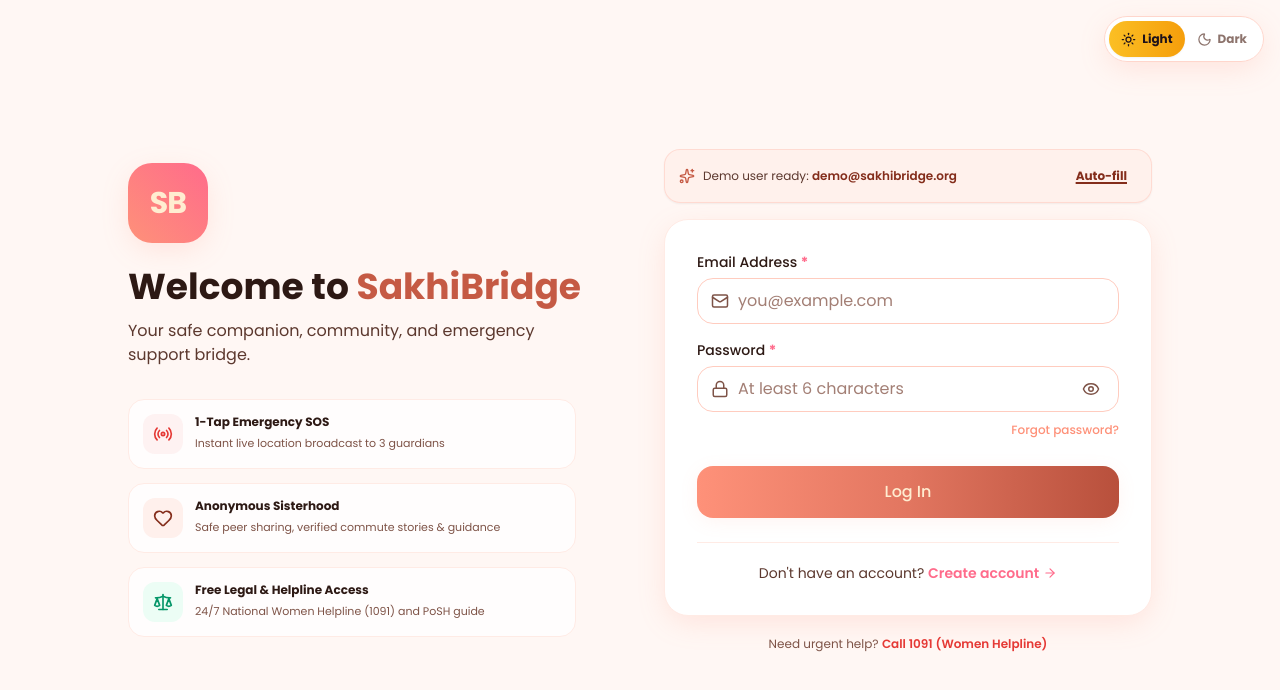
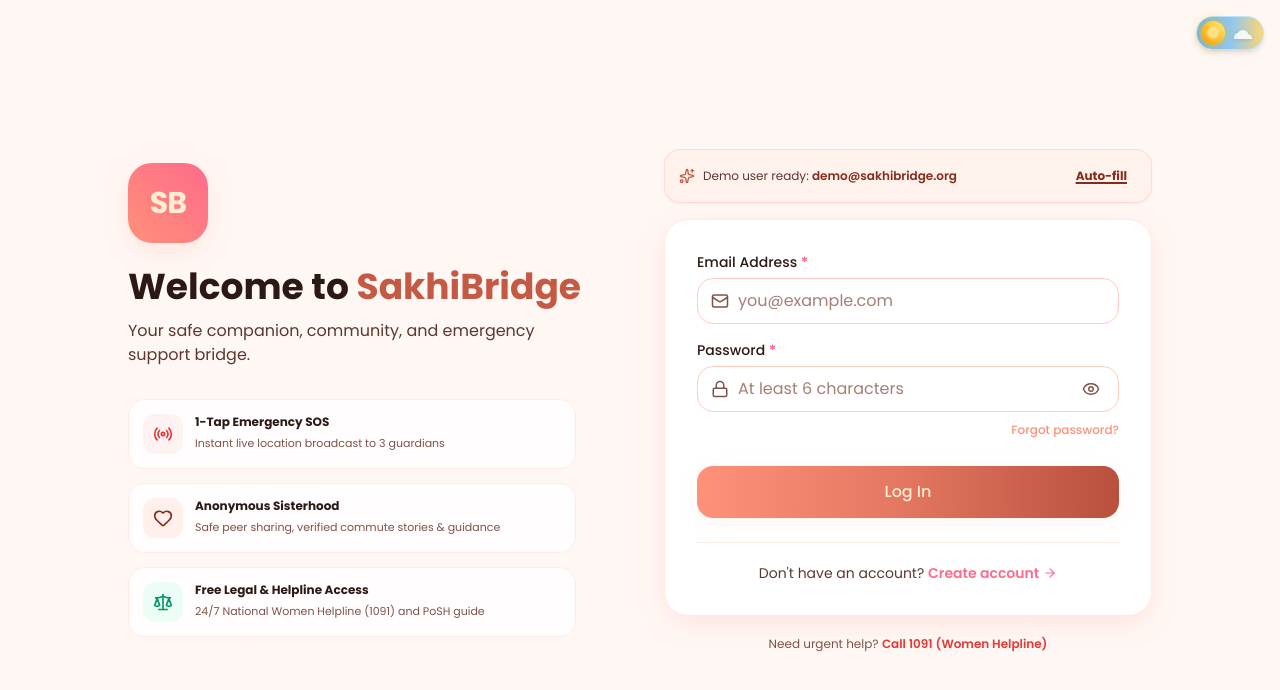
Before and after one commit to AadarshMishra212/SakhiBridge, a React (Vite) app: page /login in a window 1280 px wide. Shown: the top 690 px of the page. Built offline with nearby package versions, Linux system fonts and the light colour scheme.

Commit message:
feat(ui): add animated Day/Night theme toggle switch and fix header spacing

```diff
--- a/src/components/Header.jsx
+++ b/src/components/Header.jsx
@@ -78,7 +78,7 @@ export const Header = ({ title, subtitle, showActions = true }) => {
 
         {/* Action icons / Quick Helpline / User profile */}
         {showActions && (
-          <div className="flex items-center gap-2 sm:gap-3 pr-36 md:pr-40 shrink-0">
+          <div className="flex items-center gap-2 sm:gap-3 pr-20 sm:pr-24 shrink-0">
             {/* Quick Helpline link on tablet/laptop */}
             <a
               href="tel:1091"
@@ -110,7 +110,7 @@ export const Header = ({ title, subtitle, showActions = true }) => {
                 <div className="w-8 h-8 rounded-full bg-primary-soft dark:bg-[#281823] text-[#842D1B] dark:text-lace font-bold text-xs flex items-center justify-center border border-primary-200 dark:border-[#4C293C] shadow-xs">
                   {user.avatar || 'SB'}
                 </div>
-                <span className="hidden sm:inline-block text-xs font-semibold text-ink dark:text-lace max-w-[100px] truncate">
+                <span className="hidden sm:inline-block text-xs font-semibold text-ink dark:text-lace max-w-[140px] truncate">
                   {user.name}
                 </span>
               </NavLink>
--- a/src/components/ThemeToggle.jsx
+++ b/src/components/ThemeToggle.jsx
@@ -1,65 +1,112 @@
 import React from 'react';
-import { Sun, Moon } from 'lucide-react';
 import { useTheme } from '../context/useTheme';
 
 /**
- * High-Contrast Corner Theme Switcher
- * Features a dual-pill segmented toggle switch:
- * - Shows both "Light" and "Dark" states clearly
- * - Actively highlights the current theme
- * - Instant one-tap switching with minimum 44px touch height
- * - Fixed safely in the corner with high z-index
+ * Animated Day/Night Theme Toggle Switch
+ *
+ * Features:
+ * - Simple, compact single-switch button (prevents header/profile overlap)
+ * - Animated Day to Night transition:
+ *   - Day: Sunny blue sky, radiant rotating golden sun, drifting soft clouds
+ *   - Night: Deep velvet midnight sky, pearlescent moon with realistic craters, twinkling stars
+ * - Elastic spring physics on sliding thumb
+ * - Accessible: role="switch", aria-checked, keyboard support, WCAG 44px touch target
  */
 export const ThemeToggle = ({ className = '' }) => {
-  const { isDark, toggleTheme, setTheme } = useTheme();
+  const { isDark, toggleTheme } = useTheme();
 
   return (
     <div
       role="region"
-      aria-label="Color scheme switcher"
+      aria-label="Color theme switcher"
       className={`fixed top-3 right-3 sm:top-4 sm:right-4 z-50 pointer-events-auto select-none ${className}`}
     >
-      <div
-        className={`flex items-center p-1 rounded-full border shadow-float backdrop-blur-md transition-all duration-200 min-h-[44px] ${
+      <button
+        type="button"
+        role="switch"
+        aria-checked={isDark}
+        aria-label={isDark ? 'Switch to light mode' : 'Switch to dark mode'}
+        title={isDark ? 'Switch to Day mode (Light)' : 'Switch to Night mode (Dark)'}
+        onClick={toggleTheme}
+        className={`group relative flex items-center w-[64px] h-[32px] sm:w-[68px] sm:h-[34px] rounded-full p-1 cursor-pointer transition-all duration-500 shadow-md focus:outline-none focus-visible:ring-2 focus-visible:ring-offset-2 focus-visible:ring-primary ${
           isDark
-            ? 'bg-[#1E121A]/95 border-primary/40 shadow-[0_4px_24px_rgba(0,0,0,0.6)]'
-            : 'bg-white/95 border-primary-200 shadow-[0_4px_20px_rgba(254,145,121,0.2)]'
+            ? 'bg-gradient-to-r from-[#170E1A] via-[#241325] to-[#120815] border border-primary/40 shadow-[0_4px_16px_rgba(0,0,0,0.6)]'
+            : 'bg-gradient-to-r from-[#5EB3F6] via-[#89C7FB] to-[#FFD572] border border-sky-200 shadow-[0_4px_14px_rgba(94,179,246,0.35)]'
         }`}
       >
-        {/* Light Mode Button */}
-        <button
-          type="button"
-          onClick={() => setTheme('light')}
-          aria-pressed={!isDark}
-          aria-label="Switch to light mode"
-          title="Switch to light mode"
-          className={`flex items-center gap-1.5 px-3 py-1.5 rounded-full text-xs font-bold transition-all duration-200 min-h-[36px] cursor-pointer focus:outline-none focus:ring-2 focus:ring-amber-400 ${
-            !isDark
-              ? 'bg-gradient-to-r from-amber-400 to-amber-500 text-[#1E121A] shadow-sm scale-100'
-              : 'text-lace/80 hover:text-lace opacity-80 hover:opacity-100'
+        {/* Day Cloud Fluff (visible on right during day) */}
+        <div
+          aria-hidden="true"
+          className={`absolute right-2.5 flex items-center pointer-events-none transition-all duration-500 ease-out ${
+            isDark ? 'opacity-0 translate-y-3 scale-50' : 'opacity-90 translate-y-0 scale-100'
           }`}
         >
-          <Sun size={15} className={!isDark ? 'rotate-0' : '-rotate-45'} aria-hidden="true" />
-          <span>Light</span>
-        </button>
+          <svg
+            className="w-5 h-3 text-white/95 drop-shadow-[0_1px_2px_rgba(0,0,0,0.15)] fill-current"
+            viewBox="0 0 24 16"
+          >
+            <path d="M19.35 10.04C18.67 6.59 15.64 4 12 4 9.11 4 6.6 5.64 5.35 8.04 2.34 8.36 0 10.91 0 14c0 3.31 2.69 6 6 6h13c2.76 0 5-2.24 5-5 0-2.64-2.05-4.78-4.65-4.96z" />
+          </svg>
+        </div>
 
-        {/* Dark Mode Button */}
-        <button
-          type="button"
-          onClick={() => setTheme('dark')}
-          aria-pressed={isDark}
-          aria-label="Switch to dark mode"
-          title="Switch to dark mode"
-          className={`flex items-center gap-1.5 px-3 py-1.5 rounded-full text-xs font-bold transition-all duration-200 min-h-[36px] cursor-pointer focus:outline-none focus:ring-2 focus:ring-primary-400 ${
-            isDark
-              ? 'bg-gradient-to-r from-primary to-[#C55A44] text-[#140C12] font-black shadow-sm scale-100'
-              : 'text-ink-secondary hover:text-ink opacity-70 hover:opacity-100'
+        {/* Night Stars (visible on left during night) */}
+        <div
+          aria-hidden="true"
+          className={`absolute left-2.5 flex items-center gap-1 pointer-events-none transition-all duration-500 ease-out ${
+            isDark ? 'opacity-100 translate-y-0 scale-100' : 'opacity-0 -translate-y-3 scale-50'
           }`}
         >
-          <Moon size={15} className={isDark ? '-rotate-12' : 'rotate-0'} aria-hidden="true" />
-          <span>Dark</span>
-        </button>
-      </div>
+          {/* Sparkle 1 */}
+          <svg
+            className="w-2.5 h-2.5 text-lace animate-pulse drop-shadow-[0_0_4px_rgba(255,237,209,0.85)] fill-current"
+            viewBox="0 0 24 24"
+          >
+            <path d="M12 0L14 9L23 12L14 15L12 24L10 15L1 12L10 9L12 0Z" />
+          </svg>
+          {/* Star 2 */}
+          <span className="w-1 h-1 rounded-full bg-lace animate-pulse shadow-[0_0_3px_#FFEDD1]" />
+          {/* Star 3 */}
+          <span
+            className="w-1.5 h-1.5 rounded-full bg-lace/90 animate-pulse shadow-[0_0_4px_#FFEDD1]"
+            style={{ animationDelay: '250ms' }}
+          />
+        </div>
+
+        {/* Moving Sun / Moon Orb */}
+        <div
+          className={`relative z-10 w-6 h-6 sm:w-6.5 sm:h-6.5 rounded-full flex items-center justify-center transition-all duration-500 ease-[cubic-bezier(0.34,1.56,0.64,1)] transform ${
+            isDark
+              ? 'translate-x-[32px] sm:translate-x-[34px] bg-gradient-to-tr from-[#E2D2C3] via-[#FDF5EB] to-[#FFFFFF] shadow-[0_0_12px_rgba(255,237,209,0.75)] rotate-[360deg]'
+              : 'translate-x-0 bg-gradient-to-tr from-amber-500 via-amber-400 to-yellow-200 shadow-[0_0_12px_rgba(251,191,36,0.9)] rotate-0'
+          }`}
+        >
+          {/* Sun Rays Details (visible when Day) */}
+          <div
+            aria-hidden="true"
+            className={`absolute inset-0 flex items-center justify-center transition-opacity duration-300 ${
+              isDark ? 'opacity-0 scale-50' : 'opacity-100 scale-100'
+            }`}
+          >
+            {/* Subtle sun core shimmer */}
+            <div className="w-2.5 h-2.5 rounded-full bg-yellow-100/60 shadow-[0_0_4px_rgba(255,255,255,0.8)]" />
+          </div>
+
+          {/* Moon Craters Details (visible when Night) */}
+          <div
+            aria-hidden="true"
+            className={`absolute inset-0 transition-opacity duration-300 ${
+              isDark ? 'opacity-100 scale-100' : 'opacity-0 scale-50'
+            }`}
+          >
+            {/* Crater 1 */}
+            <span className="absolute top-1 left-1.5 w-1.5 h-1.5 rounded-full bg-[#BFA38E]/55" />
+            {/* Crater 2 */}
+            <span className="absolute bottom-1.5 left-2 w-1 h-1 rounded-full bg-[#BFA38E]/45" />
+            {/* Crater 3 */}
+            <span className="absolute top-2 right-1.5 w-1.5 h-1.5 rounded-full bg-[#BFA38E]/40" />
+          </div>
+        </div>
+      </button>
     </div>
   );
 };
```
Also changed, not shown: 1 other file (tests, documents, lock files or other folders).
